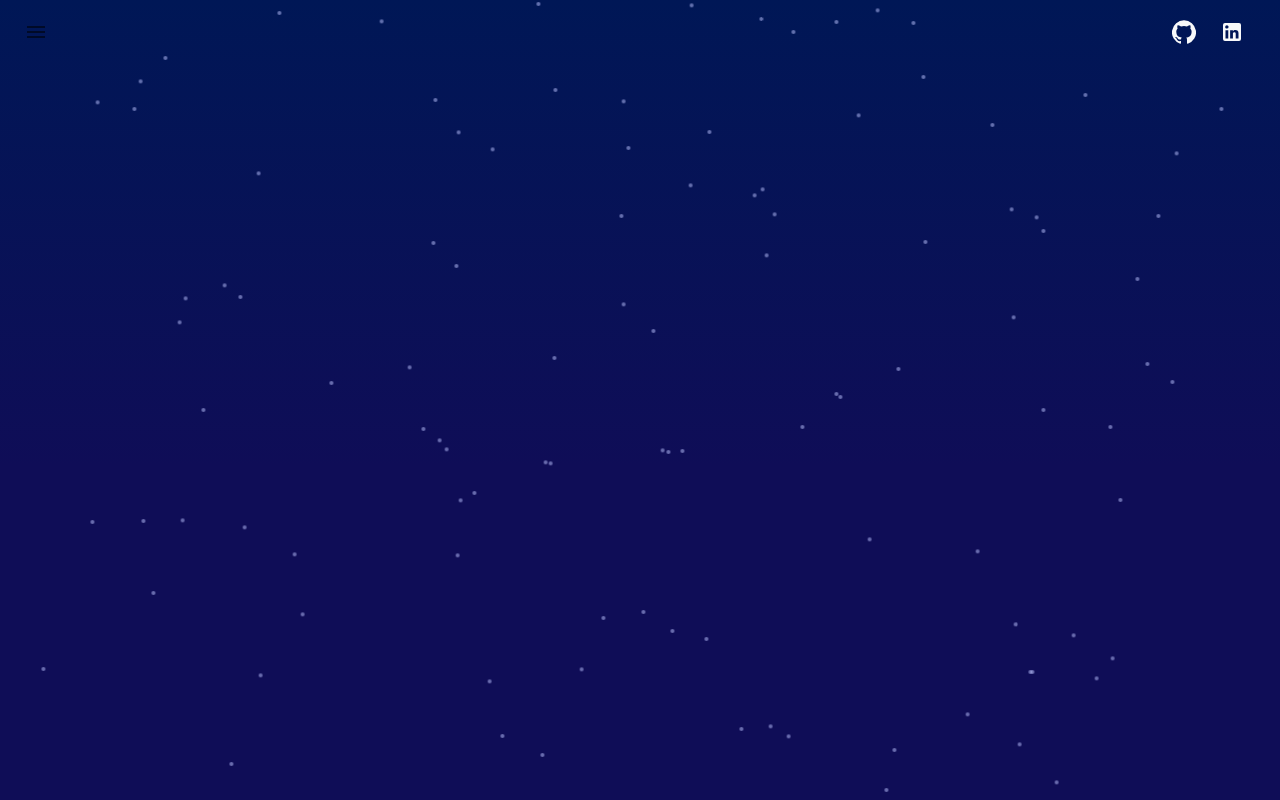
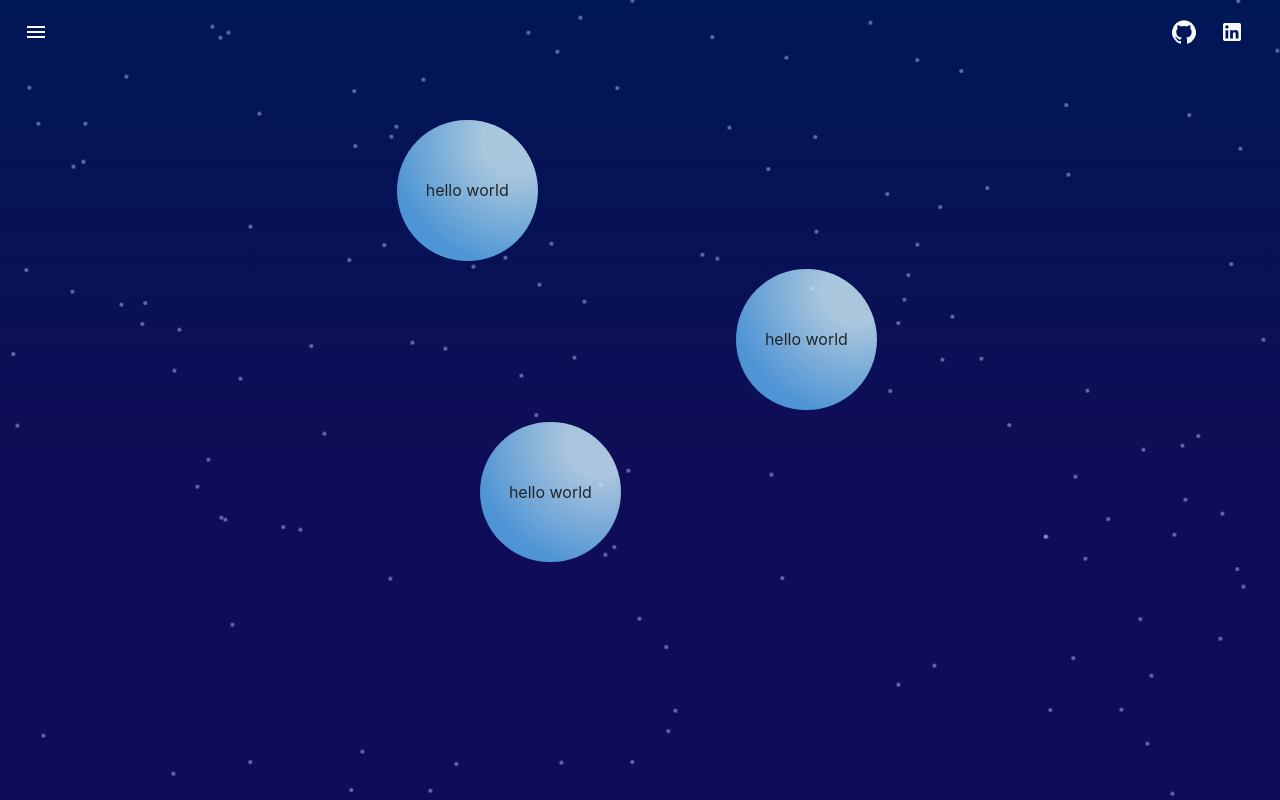
Before and after one commit to Drakodin/drakodin.github.io, a React (Create React App) app: page /#/ in a window 1280 px wide. Built offline with nearby package versions, Linux system fonts and the light colour scheme.

Commit message:
Add floating bubbles.

```diff
--- a/src/home/home.tsx
+++ b/src/home/home.tsx
@@ -1,6 +1,7 @@
 import React from 'react'
 import { Grid, makeStyles } from '@material-ui/core';
 import { ParticleGen } from './particleGen';
+import { Atom } from './molecule/atom/atom';
 
 const make = makeStyles(() => ({
     bg: {
@@ -12,6 +13,13 @@ const make = makeStyles(() => ({
         left: 0,
         zIndex: -2,
     },
+    atomContainer: {
+        position: 'absolute',
+        top: 0,
+        left: 0,
+        width: "100%",
+        height: "100%"
+    }
 }));
 
 const HomeGraph = () => {
@@ -19,6 +27,11 @@ const HomeGraph = () => {
         <Grid>
             <div className={make().bg}/>
             <ParticleGen/>
+            <div className={make().atomContainer}>
+                <Atom content="hello world" position={{top: "15%", left: "31%"}}/>
+                <Atom content="hello world" position={{top: "16%", left: "57.5%"}}/>
+                <Atom content="hello world" position={{top: "17.5%", left: "37.5%"}}/>
+            </div>
         </Grid>
     )
 };
--- /dev/null
+++ b/src/home/molecule/atom/atom.css
@@ -0,0 +1,43 @@
+/* Render in, fade/float in */
+@keyframes fadefloat {
+    0% {
+        opacity: 0;
+        transform: translateY(20%);
+    }
+    100% {
+        opacity: 1;
+        transform: translateY(0%);
+    }
+}
+
+.atom {
+    animation: 2s ease-out 0.1s 1 fadefloat;
+    display: flex;
+    position: relative;
+    background: radial-gradient(circle at top 15% right 15%, rgba(209, 244, 255, 0.8) 20%, rgba(101, 193, 255, 0.75) 75%);
+    width: 11%;
+    min-width: 75px;
+    height: 0;
+    padding-top: max(75px, 11%);
+    margin: 0;
+    border-radius: 50%;
+    transition: transform 1.5s cubic-bezier(0.075, 0.82, 0.165, 1);
+}
+
+.atom:hover {
+    transform: scale(1.1);
+}
+
+.atom-text {
+    font-size: 1em;
+    display: flex;
+    flex-direction: column;
+    justify-content: center;
+    align-items: center;
+    text-align: center;
+    position: absolute;
+    width: 100%;
+    left: 0;
+    height: 100%;
+    top: 0;
+}
--- /dev/null
+++ b/src/home/molecule/atom/atom.tsx
@@ -0,0 +1,25 @@
+import React from 'react';
+import './atom.css';
+
+type AtomProps = {
+    content: string,
+    position: {
+        top: number | string,
+        left: number | string
+    }
+};
+
+export class Atom extends React.Component<AtomProps> {
+    render() {
+        return(
+            <div className="atom" style={{
+                top: this.props.position.top,
+                left: this.props.position.left
+            }}>
+                <div className="atom-text">
+                    {this.props.content}
+                </div>
+            </div>
+        )
+    }
+}
--- a/src/navigation/nav.tsx
+++ b/src/navigation/nav.tsx
@@ -66,7 +66,7 @@ const Navigation = () => {
                 id="nav-button"
                 onClick={toggleDrawer}
             >
-                <MenuIcon/>
+                <MenuIcon style={{color: "#f8f9fa"}}/>
             </IconButton>,
             el
         );
```
